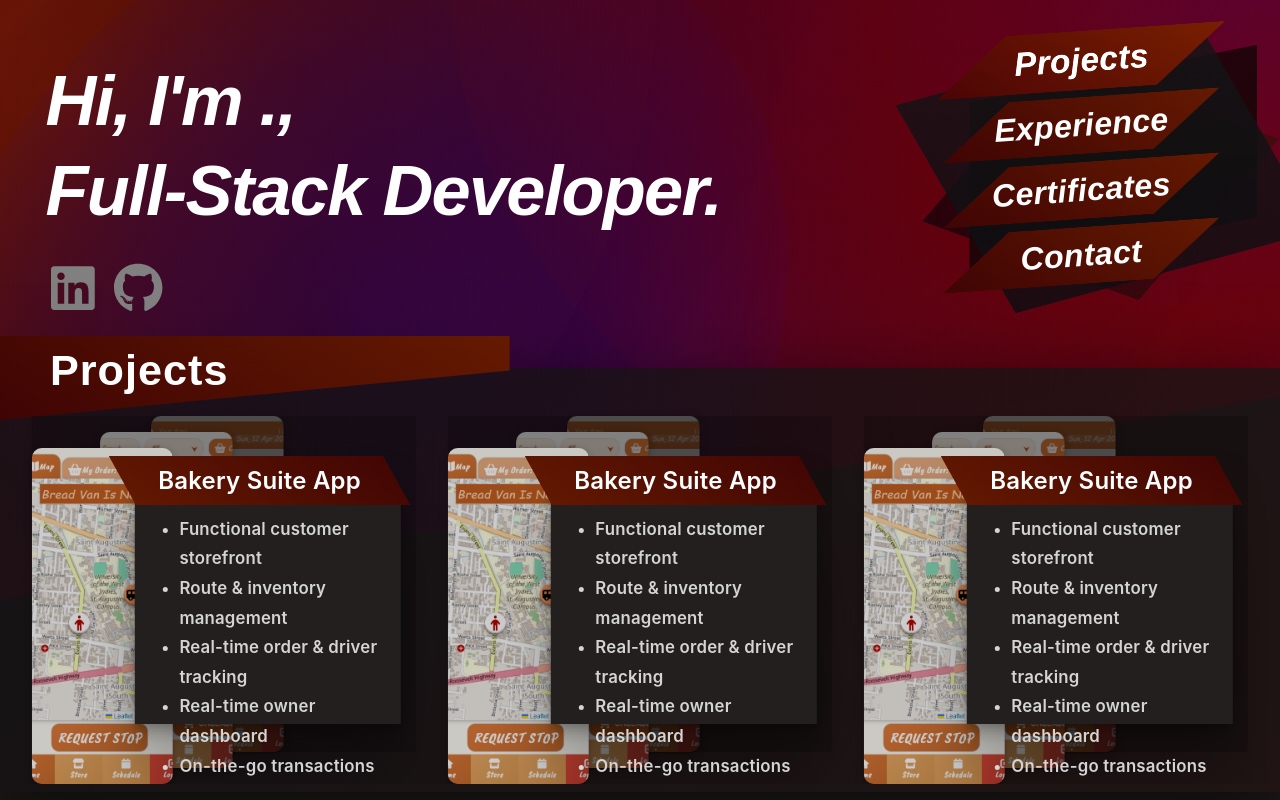
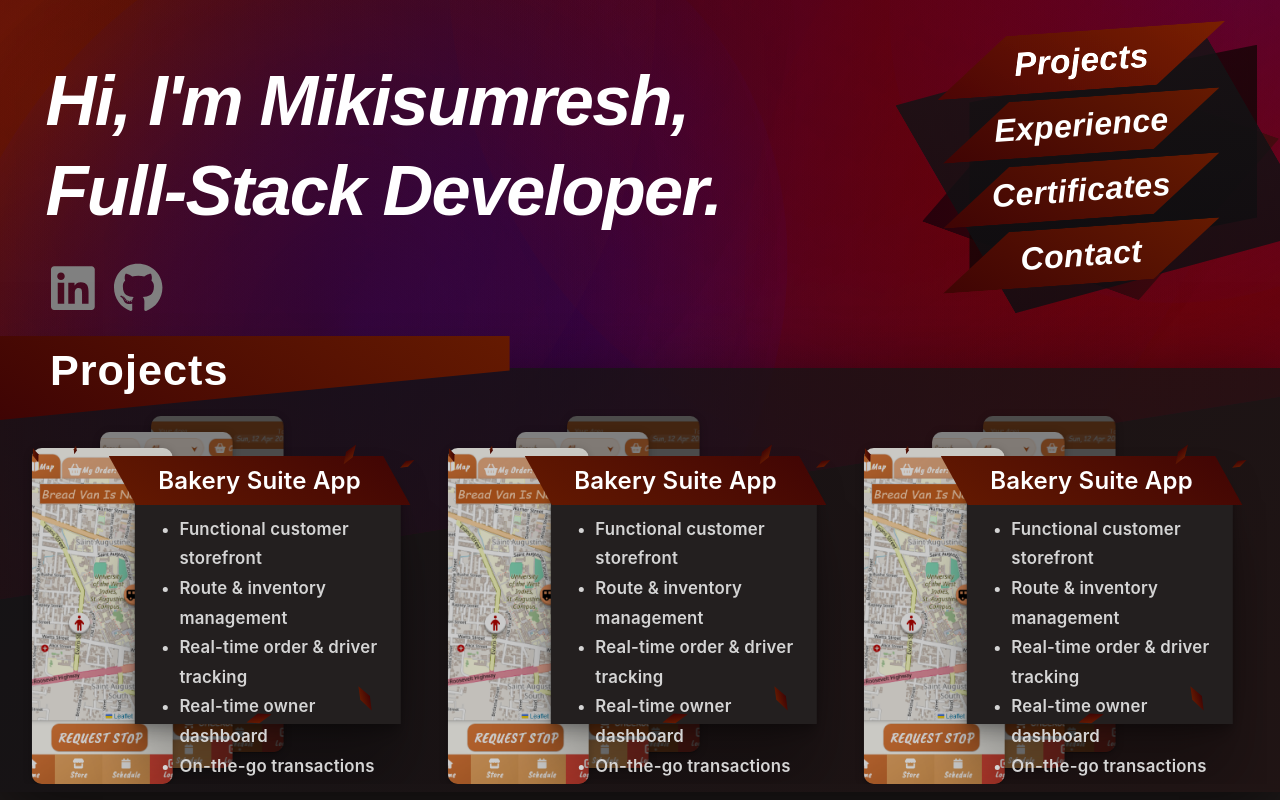
Before and after one commit to DatDereDaag/Portfolio, a React (Vite) app: page / in a window 1280 px wide. Shown: the top 800 px of the page. Built offline with nearby package versions, Linux system fonts and the light colour scheme; a web font is replaced by a local one.

Commit message:
added: hover svg (no hover functionality added yet)

```diff
--- a/src/Components/Home/index.tsx
+++ b/src/Components/Home/index.tsx
@@ -49,7 +49,7 @@ function Home() {
       ></div>
 
       <div className="hero-section">
-        <h1 className="hero-font">Hi, I'm .,</h1>
+        <h1 className="hero-font">Hi, I'm Mikisumresh,</h1>
         <h1 className="hero-font bottom-hero-font">Full-Stack Developer.</h1>
         <div className="hero-icons">
           <a
--- a/src/Components/Project Card/index.scss
+++ b/src/Components/Project Card/index.scss
@@ -5,7 +5,6 @@
     position: relative;
     width: 30vw;
     height: 42vh;
-    background: rgba(0, 0, 0, 0.2);
 
     flex-shrink: 0;
 
@@ -115,4 +114,13 @@
       filter: brightness(0.3);
     }
   }
+
+  &-overlay {
+    position: absolute;
+    inset: 0;
+    width: 100%;
+    height: 100%;
+    z-index: 9; // above images (5,6,7 range) but below description (7) and title (8)
+    pointer-events: none;
+  }
 }
--- a/src/Components/Project Card/index.tsx
+++ b/src/Components/Project Card/index.tsx
@@ -19,6 +19,108 @@ function ProjectCard() {
         alt="project-image"
         className="card-image third"
       />
+      <svg
+        className="card-overlay"
+        width="459"
+        height="337"
+        viewBox="0 0 459 337"
+        fill="none"
+        xmlns="http://www.w3.org/2000/svg"
+      >
+        <path
+          d="M447.097 21.5363L457.397 20.2426L449.7 28.3253L440.274 29.671L447.097 21.5363Z"
+          fill="url(#paint0_linear_1_6)"
+        />
+        <path
+          d="M375.65 10.4683L387.575 1.75356L383.572 17.121L372.771 25.2971L375.65 10.4683Z"
+          fill="url(#paint1_linear_1_6)"
+        />
+        <path
+          d="M269.984 323.2L286.768 324.327L272.025 334.803L256.617 334.029L269.984 323.2Z"
+          fill="url(#paint2_linear_1_6)"
+        />
+        <path
+          d="M404.084 302.367L406.266 319.734L392.637 306.755L390.368 290.862L404.084 302.367Z"
+          fill="url(#paint3_linear_1_6)"
+        />
+        <path
+          d="M7.97753 13.5356L7.8355 23.2131L1.37203 15.0575L1.35266 6.18069L7.97753 13.5356Z"
+          fill="url(#paint4_linear_1_6)"
+        />
+        <path
+          d="M53.808 8.86763L50.7257 13.4648L50.1659 7.54019L52.9214 3.2767L53.808 8.86763Z"
+          fill="url(#paint5_linear_1_6)"
+        />
+        <defs>
+          <linearGradient
+            id="paint0_linear_1_6"
+            x1="447.731"
+            y1="21.3426"
+            x2="449.851"
+            y2="28.2789"
+            gradientUnits="userSpaceOnUse"
+          >
+            <stop stop-color="#3F0404" />
+            <stop offset="1" stop-color="#651A01" />
+          </linearGradient>
+          <linearGradient
+            id="paint1_linear_1_6"
+            x1="376.305"
+            y1="9.79017"
+            x2="383.728"
+            y2="16.9587"
+            gradientUnits="userSpaceOnUse"
+          >
+            <stop stop-color="#3F0404" />
+            <stop offset="1" stop-color="#651A01" />
+          </linearGradient>
+          <linearGradient
+            id="paint2_linear_1_6"
+            x1="271.052"
+            y1="323.088"
+            x2="272.281"
+            y2="334.776"
+            gradientUnits="userSpaceOnUse"
+          >
+            <stop stop-color="#3F0404" />
+            <stop offset="1" stop-color="#651A01" />
+          </linearGradient>
+          <linearGradient
+            id="paint3_linear_1_6"
+            x1="404.411"
+            y1="303.435"
+            x2="392.715"
+            y2="307.011"
+            gradientUnits="userSpaceOnUse"
+          >
+            <stop stop-color="#3F0404" />
+            <stop offset="1" stop-color="#651A01" />
+          </linearGradient>
+          <linearGradient
+            id="paint4_linear_1_6"
+            x1="8.07416"
+            y1="14.1457"
+            x2="1.39515"
+            y2="15.2035"
+            gradientUnits="userSpaceOnUse"
+          >
+            <stop stop-color="#3F0404" />
+            <stop offset="1" stop-color="#651A01" />
+          </linearGradient>
+          <linearGradient
+            id="paint5_linear_1_6"
+            x1="53.6643"
+            y1="9.19034"
+            x2="50.1315"
+            y2="7.61742"
+            gradientUnits="userSpaceOnUse"
+          >
+            <stop stop-color="#3F0404" />
+            <stop offset="1" stop-color="#651A01" />
+          </linearGradient>
+        </defs>
+      </svg>
+
       <div className="card-description">
         <ul className="card-description-bullets">
           <li>Functional customer storefront</li>
--- a/src/styles/abstract/_colours.scss
+++ b/src/styles/abstract/_colours.scss
@@ -1,5 +1,7 @@
 $primary-colour-one: #3f0404;
 $primary-colour-two: #651a01;
+
+$accent-colour-one: #a01300;
 
 $surface-colour: #231f1f;
 $text-colour: #d4d4d4;
```
